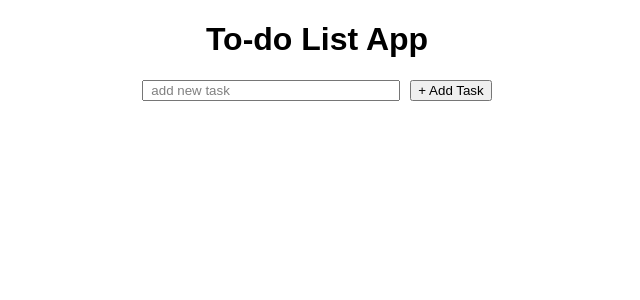
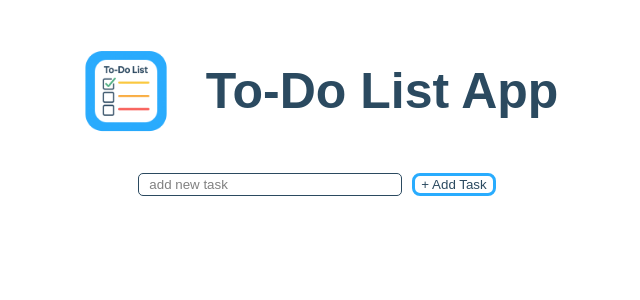
Before and after one commit to 4pd4stantone/to_do_list_app, a React (Vite) app in the folder todolist-usereducelab/: page / in a window 1280 px wide. Shown: the top 300 px of the page, without its empty margins (323-963 px from the left). Built offline with nearby package versions, Linux system fonts and the light colour scheme; the HTML template or start-up script is replaced by a standard one.

Commit message:
added some styling

```diff
--- a/todolist-usereducelab/src/App.jsx
+++ b/todolist-usereducelab/src/App.jsx
@@ -1,10 +1,14 @@
 import "./styles.css";
 import Form from "./Form.jsx";
+import logo from "./assets/todolist-logo.png"
 
 export default function App() {
   return (
     <div className="App">
-      <h1>To-do List App</h1>
+      <header>
+        <img src={logo} alt="to do list logo" id="logo"/>
+        <h1 id="title">To-Do List App</h1>
+      </header>
       <Form />
     </div>
   );
--- a/todolist-usereducelab/src/styles.css
+++ b/todolist-usereducelab/src/styles.css
@@ -1,9 +1,23 @@
 .App {
   font-family: sans-serif;
   text-align: center;
-  display: block;
+  width: 100%
+}
+header {
+  display: flex;
+  justify-content: center;
+  align-items: center;
+  width: 100%;
+  gap: 30px;
+  padding: 20px 0 20px 0;
 
-  width: 100%
+}
+#title {
+  font-size: 50px;
+  color: #2b4a60;
+}
+#logo {
+  width: 100px;
 }
 #todolist-section {
   max-width: 100%;
@@ -33,10 +47,26 @@
 
 .add-input {
   width: 250px;
-
+  border: #2b4a60 1px solid;
+  border-radius: 5px;
+  padding-left: 10px;
 }
 
 .add-input::placeholder {
-  padding-left: 5px;
+
   color: gray;
 }
+.add-input:focus {
+  border: none;
+  outline: 2px solid #29acfe;
+  border-radius: 5px;
+  padding-left: 10px;
+  color: #2b4a60;
+}
+
+button {
+  background-color: white;
+  border: #29acfe 3px solid;
+  border-radius: 8px;
+  color: #2b4a60;
+}
```
Also changed, not shown: todolist-usereducelab/src/assets/todolist-logo.png (added).
